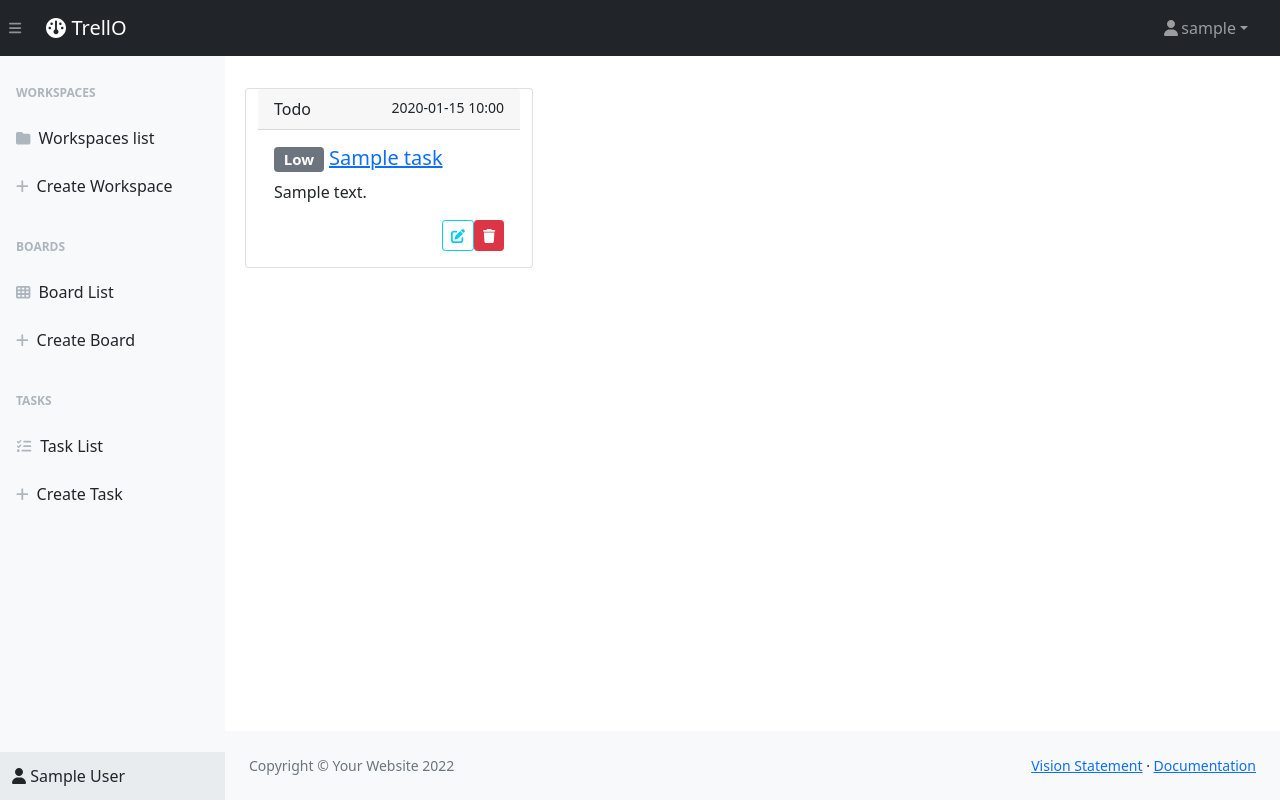
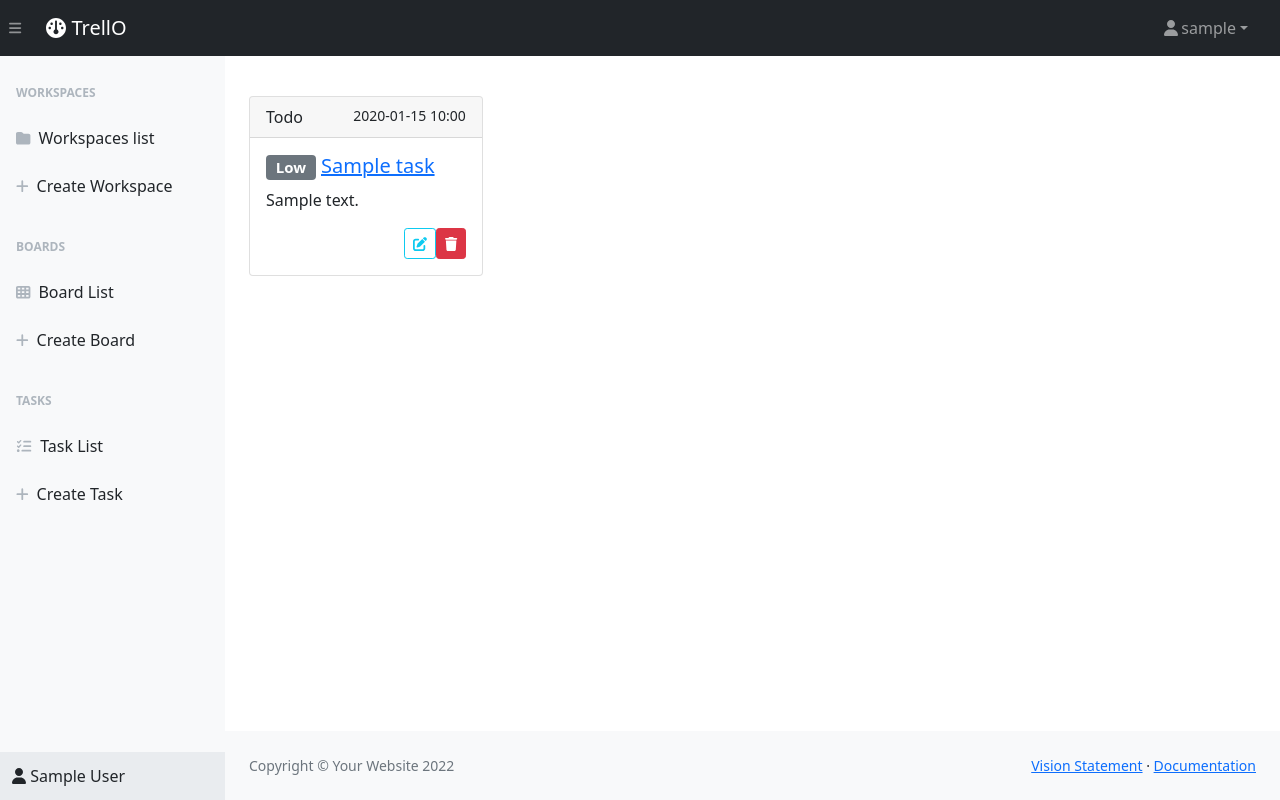
Before and after one commit to agile-software-development/project, a Django app: page /tasks/ in a window 1280 px wide. Run offline with Django 4.2, Linux system fonts and the light colour scheme; a user stored in the database is signed in; tables that the repository leaves empty hold one stand-in row (values such as "Sample post"); some libraries are stand-ins or nearby versions; some web fonts are replaced.

Commit message:
Fix card headers margin

```diff
--- a/task/templates/boards/board_list.html
+++ b/task/templates/boards/board_list.html
@@ -3,7 +3,8 @@
 {% block content %}
     <div class="row">
         {% for object in  object_list %}
-            <div class="card col-md-4 m-2 text-center" style="width: 18rem;">
+        <div class="col-sm-6 col-md-3 my-3">
+            <div class="card text-center">
                 <div class="card-header">
                     <ul class="nav nav-pills card-header-pills">
                         <li class="nav-item">
@@ -36,6 +37,7 @@
                     </a>
                 </div>
             </div>
+        </div>
         {% empty %}
             <p>No Board has created yet.</p>
         {% endfor %}
--- a/task/templates/tasks/task_list.html
+++ b/task/templates/tasks/task_list.html
@@ -5,7 +5,8 @@
 {% block content %}
     <div class="row">
         {% for object in  object_list %}
-            <div class="card col-4 m-2" style="width: 18rem;">
+            <div class="col-sm-6 col-md-3 my-3">
+                <div class="card">
                     <div class="card-header">
                         {{ object.get_state_display }}
                         <small class="float-end">{{ object.updated|date:'Y-m-d H:i' }}</small>
@@ -30,6 +31,7 @@
                         </a>
                     </div>
                 </div>
+            </div>
         {% empty %}
             <p>No task has created yet.</p>
         {% endfor %}
```
Lines whose indentation alone changed are shown as unchanged.
